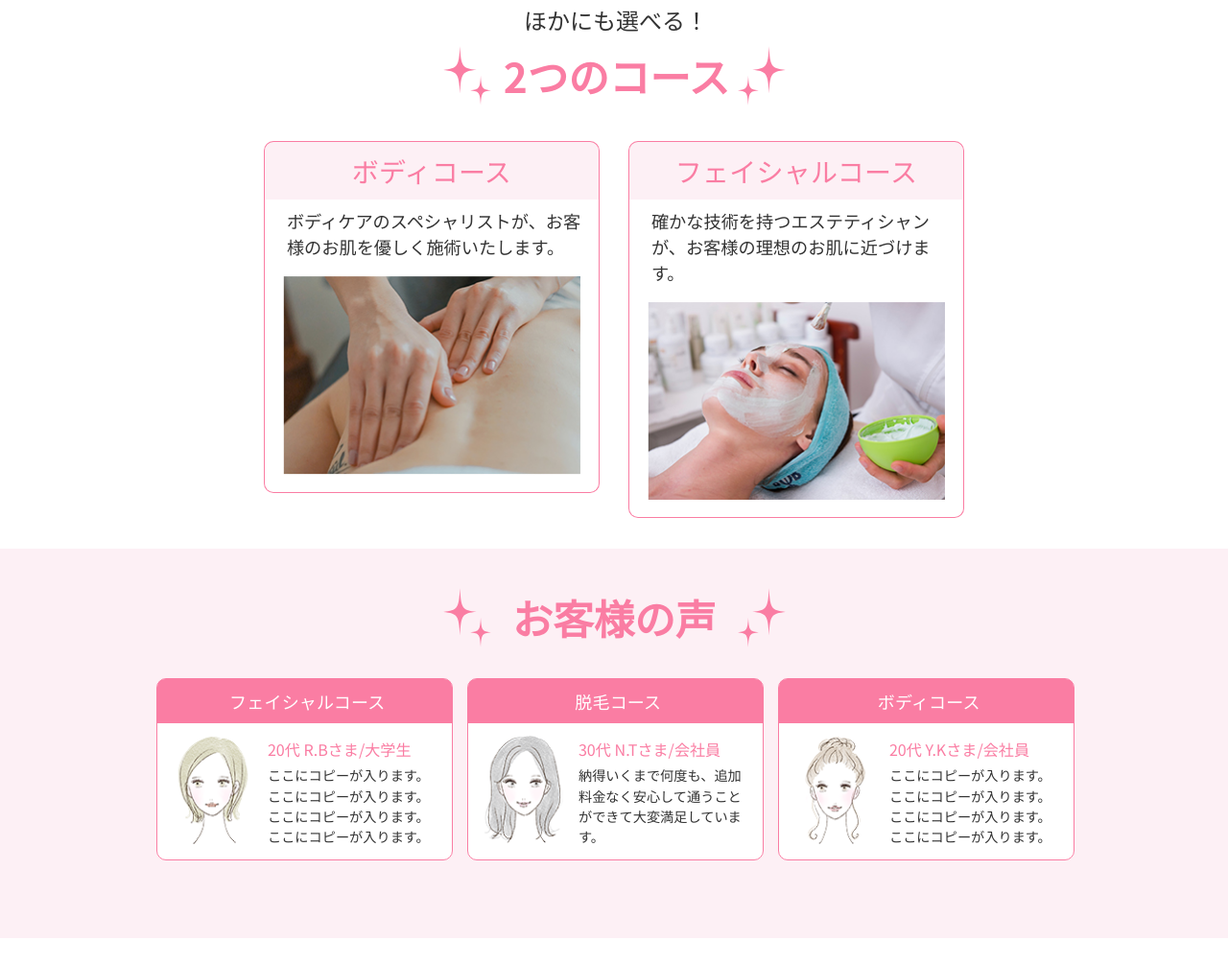
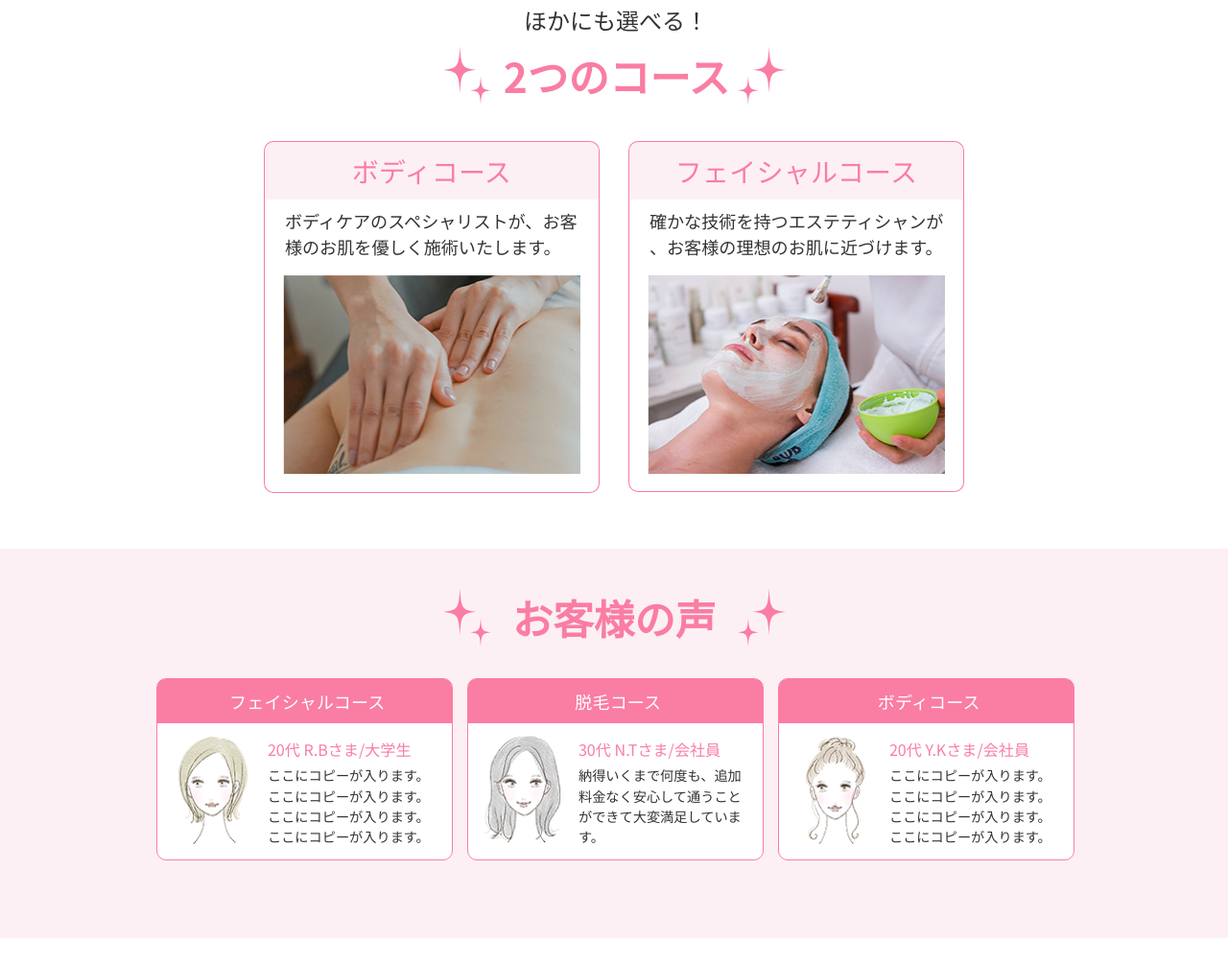
Before and after one commit to mayulsaka/l7lp3, a plain HTML site: page index.html in a window 1280 px wide. Shown: the part 3823-4828 px from the top of the page at 96% size. Drawn offline with nearby package versions, Linux system fonts and the light colour scheme; some packages are replaced by stand-ins of ours.

Commit message:
250201(cssをstyleにフォルダ名変更)

```diff
--- a/assets/sass/main.scss
+++ b/assets/sass/main.scss
@@ -1835,12 +1835,12 @@ li {
 		border-bottom-left-radius: vw(10);
 		background-color: #fff;
 		@include mq() {
-			padding: vwt(8.5) vwt(18) vwt(18) vwt(18);
+			padding: vwt(8.5) vwt(16) vwt(18) vwt(16);
 			border-bottom-right-radius: vwt(10);
 			border-bottom-left-radius: vwt(10);
 		}
 		@include mq(lg) {
-			padding: px2Rem(8.5) px2Rem(18) px2Rem(18) px2Rem(18);
+			padding: px2Rem(8.5) px2Rem(16) px2Rem(18) px2Rem(16);
 			border-bottom-right-radius: px2Rem(10);
 			border-bottom-left-radius: px2Rem(10);
 		}
@@ -1854,11 +1854,11 @@ li {
 		line-height: 1.5;
 		@include mq() {
 			padding-bottom: vwt(16.5);
-			font-size: vwt(18.2);
+			font-size: vwt(18.1);
 		}
 		@include mq(lg) {
 			padding-bottom: px2Rem(16.5);
-			font-size: px2Rem(18.2);
+			font-size: px2Rem(18.1);
 		}
 
 		line-break: anywhere;
--- a/index.html
+++ b/index.html
@@ -14,7 +14,7 @@
     <link rel="stylesheet" href="https://cdn.jsdelivr.net/npm/destyle.css@1.0.15/destyle.css">
     <link rel="stylesheet" type="text/css" href="https://cdnjs.cloudflare.com/ajax/libs/slick-carousel/1.9.0/slick.css">
     <link rel="stylesheet" href="https://cdnjs.cloudflare.com/ajax/libs/slick-carousel/1.9.0/slick-theme.css">
-    <link rel="stylesheet" href="/assets/css/main.min.css">
+    <link rel="stylesheet" href="/assets/style/main.min.css">
     <link rel="preconnect" href="https://fonts.googleapis.com">
     <link rel="preconnect" href="https://fonts.gstatic.com" crossorigin>
     <link href="https://fonts.googleapis.com/css2?family=Noto+Sans+JP:wght@100..900&family=Outfit:wght@100..900&display=swap" rel="stylesheet">
```
Also changed, not shown: assets/css/main.min.css (deleted), assets/style/main.css, assets/style/main.min.css (added).
